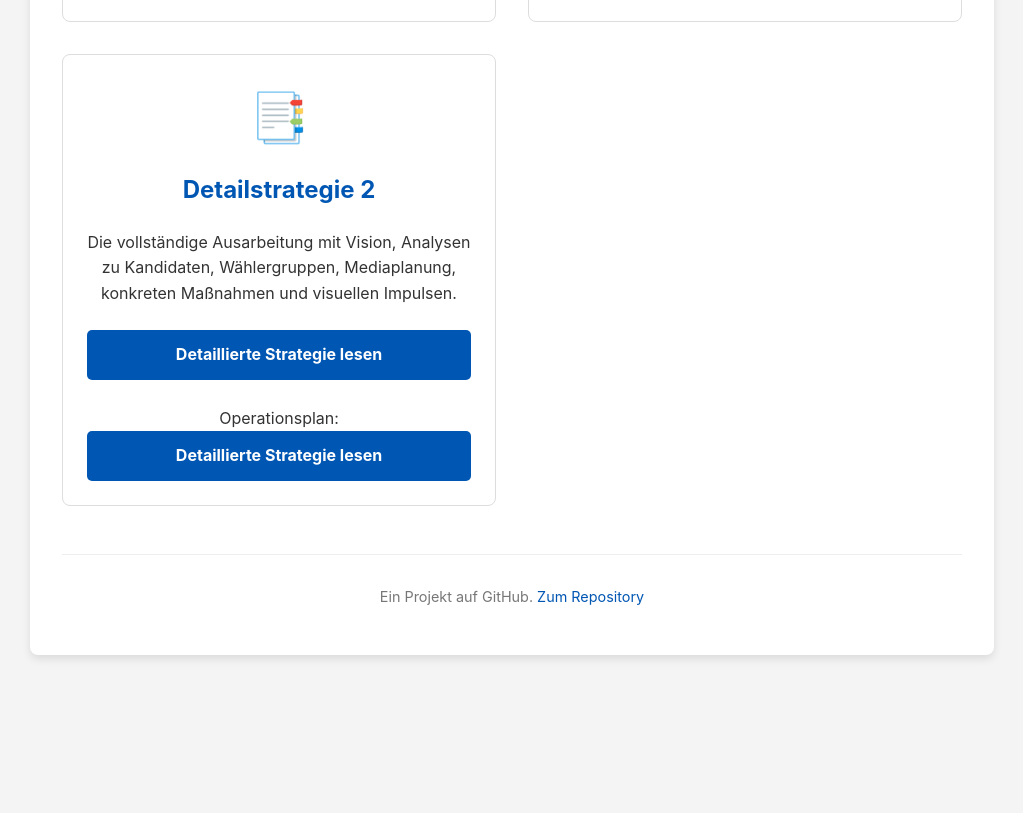
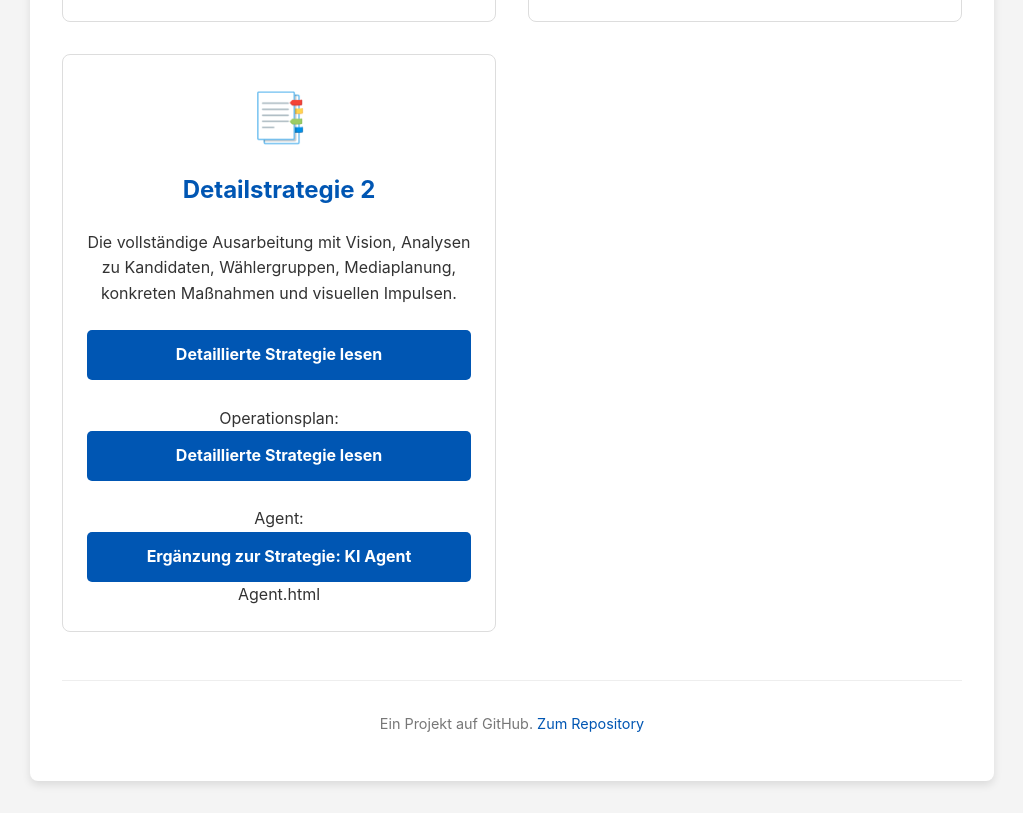
Before and after one commit to programmiererphp/Strategie-Oberb-rgermeisterwahl-Gottingen-2026, a plain HTML site: page index.html in a window 1280 px wide. Shown: the part 696-1509 px from the top of the page, without its empty margins (128-1151 px from the left). Before the commit the page ends 1383 px from the top, so only its background shows below. Drawn offline with Linux system fonts and the light colour scheme.

Commit message:
Update index.html

```diff
--- a/index.html
+++ b/index.html
@@ -182,6 +182,8 @@
                 </div>
                 <a href="strategie2026l.html" class="button">Detaillierte Strategie lesen</a>
                 <br></vr>Operationsplan: <a href="strategie2026-operationsplan.html" class="button">Detaillierte Strategie lesen</a>
+               <br></vr>Agent: <a href="Agent.html" class="button">Ergänzung zur Strategie: KI Agent</a>
+                 Agent.html
             </div>
         </div>
 
```
